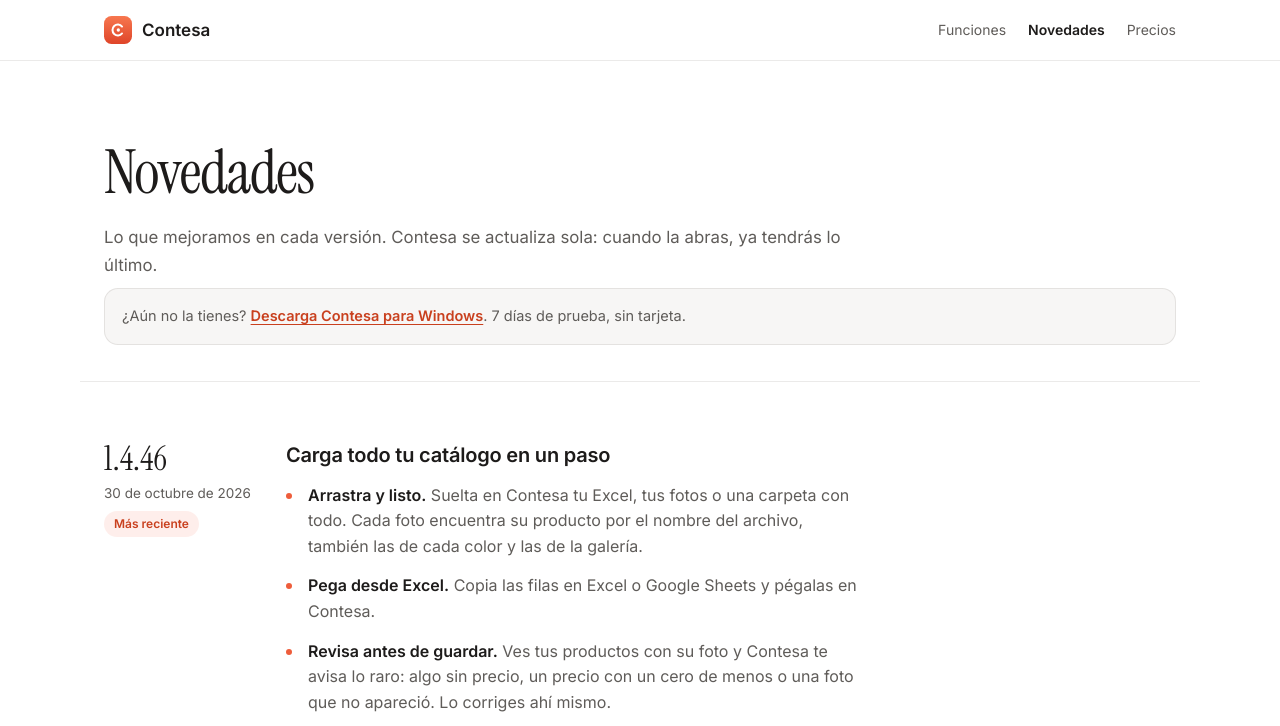
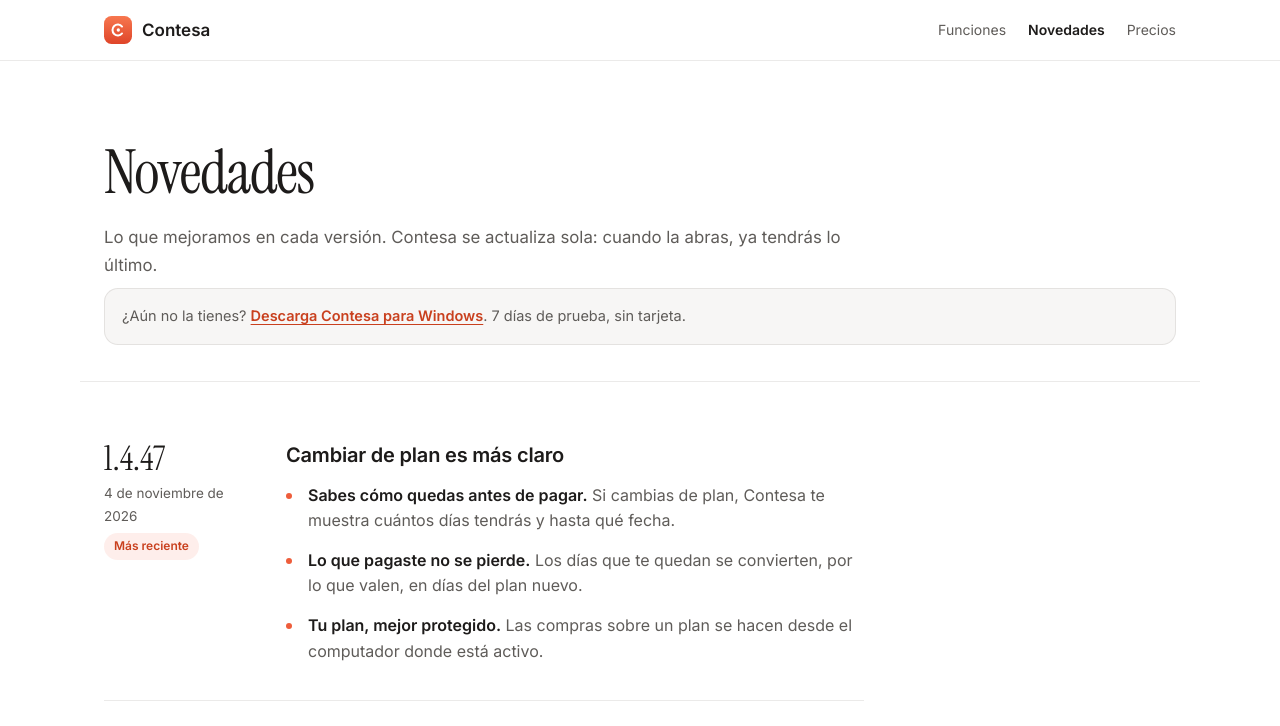
Before and after one commit to kurucushy2001-eng/aura-landing, a plain HTML site: page novedades.html in a window 1280 px wide. Shown: the top 726 px of the page. Drawn offline with Linux system fonts and the light colour scheme.

Commit message:
Novedades 1.4.47: cambiar de plan es más claro
Co-Authored-By: Claude Opus 5.5 <noreply@anthropic.com>

```diff
--- a/novedades.html
+++ b/novedades.html
@@ -50,11 +50,25 @@
 
   <div class="wrap">
     <div class="releases">
+      <article class="release" id="v1-4-47">
+        <div class="release-when">
+          <span class="release-ver">1.4.47</span>
+          <span class="release-date">4 de noviembre de 2026</span>
+          <span class="release-tag">Más reciente</span>
+        </div>
+        <div>
+          <h2>Cambiar de plan es más claro</h2>
+          <ul>
+            <li><span><strong>Sabes cómo quedas antes de pagar.</strong> Si cambias de plan, Contesa te muestra cuántos días tendrás y hasta qué fecha.</span></li>
+            <li><span><strong>Lo que pagaste no se pierde.</strong> Los días que te quedan se convierten, por lo que valen, en días del plan nuevo.</span></li>
+            <li><span><strong>Tu plan, mejor protegido.</strong> Las compras sobre un plan se hacen desde el computador donde está activo.</span></li>
+          </ul>
+        </div>
+      </article>
       <article class="release" id="v1-4-46">
         <div class="release-when">
           <span class="release-ver">1.4.46</span>
           <span class="release-date">30 de octubre de 2026</span>
-          <span class="release-tag">Más reciente</span>
         </div>
         <div>
           <h2>Carga todo tu catálogo en un paso</h2>
```
